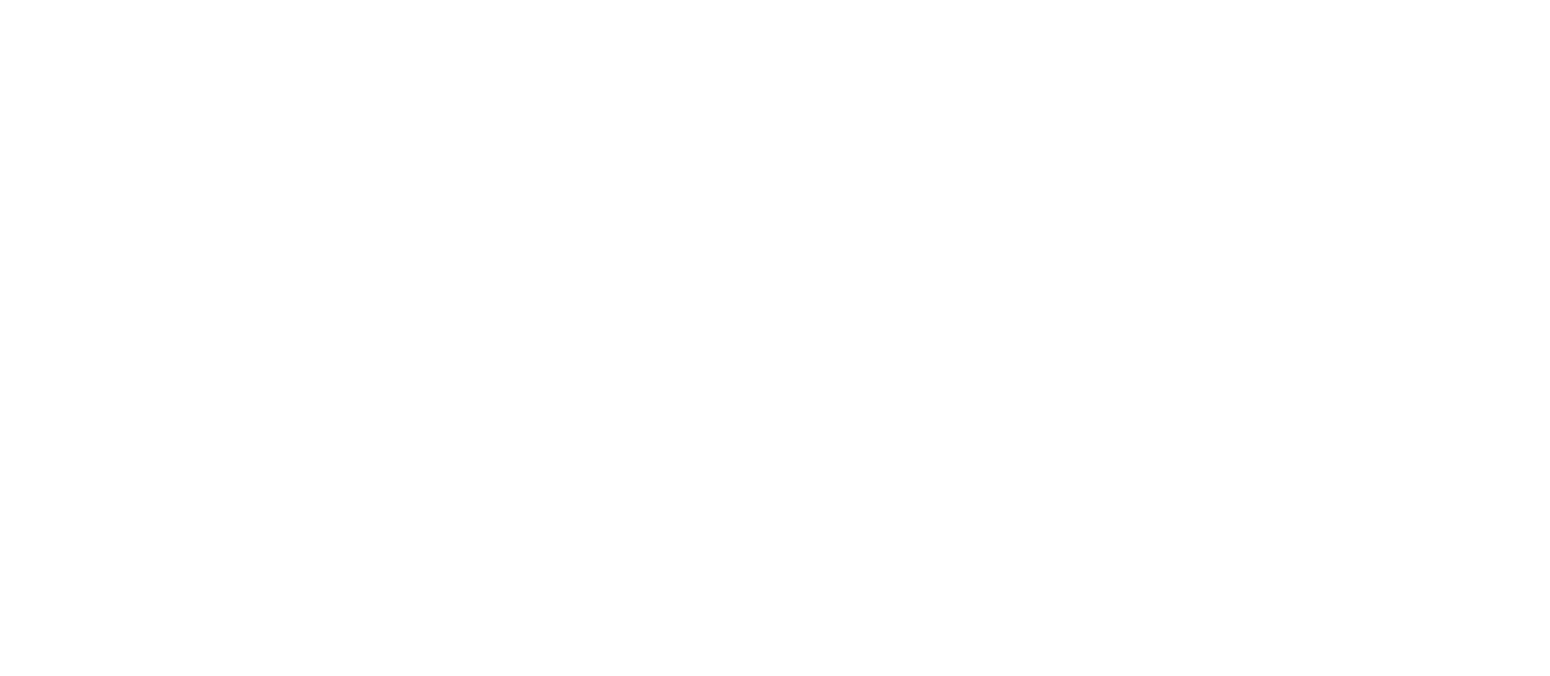
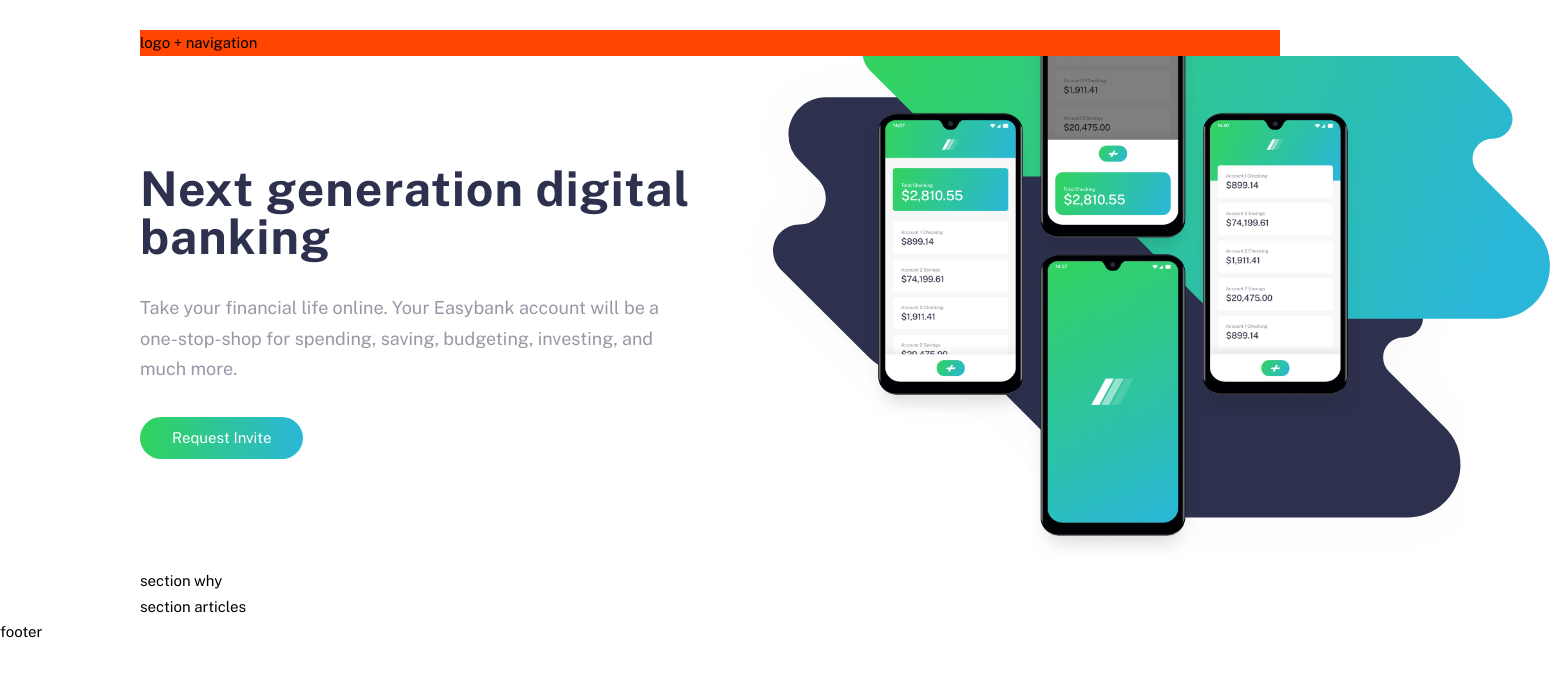
Before and after one commit to StephenThagana/Responsive-Easybank-landing-page, a website: page index.html in a window 1280 px wide. Shown: the whole page, 1550 px wide, since content can reach past the window. Drawn offline with nearby package versions, Linux system fonts and the light colour scheme.

Commit message:
initial commit

```diff
--- a/index.html
+++ b/index.html
@@ -10,6 +10,7 @@
       href="https://fonts.googleapis.com/css2?family=Public+Sans:wght@300;400;700&display=swap"
       rel="stylesheet"
     />
+    <link rel="stylesheet" href="css/styles.css" />
     <link
       rel="icon"
       type="image/png"
@@ -19,7 +20,28 @@
 
     <title>Easybank landing page</title>
   </head>
-  <body></body>
+  <body class="main__grid">
+    <section class="section__home">
+      <header class="header">logo + navigation</header>
+      <div class="home grid grid-col--2">
+        <div class="home__description">
+          <h1 class="heading-primary">Next generation digital banking</h1>
+          <p class="home__description-text">
+            Take your financial life online. Your Easybank account will be a
+            one-stop-shop for spending, saving, budgeting, investing, and much
+            more.
+          </p>
+          <a href="#" class="btn__link btn--full"> Request Invite</a>
+        </div>
+        <div class="home__photo">
+          <img src="images/image-mockups.png" alt="photo 1" class="home__img" />
+        </div>
+      </div>
+    </section>
+    <section class="section__why">section why</section>
+    <section class="section__articles">section articles</section>
+    <footer class="footer">footer</footer>
+  </body>
 </html>
 
 <!-- Home
--- a/sass/abstracts/_variables.scss
+++ b/sass/abstracts/_variables.scss
@@ -13,6 +13,6 @@
   ///////////////////////
   /// fonts
 
-  --font-size-default: 1.8rem;
+  --font-size-default: 1.5rem;
   --font-family-default: "Public Sans", sans-serif;
 }
--- a/sass/base/_base.scss
+++ b/sass/base/_base.scss
@@ -13,12 +13,23 @@
 }
 body {
   box-sizing: border-box;
+  overflow-x: hidden;
 }
 .container {
   max-width: 144rem;
-  padding: 0 7.2rem;
+  padding: 0 15rem;
   margin: 0 auto;
 }
+.main__grid {
+  display: grid;
+  grid-template-columns:
+    [full-start] minmax(14rem, 1fr) [center-start] repeat(
+      8,
+      [col-start] minmax(min-content, 14rem) [col-end]
+    )
+    [center-end] minmax(14rem, 1fr) [full-end];
+}
+
 .grid {
   display: grid;
   gap: 3.2rem;
@@ -35,3 +46,11 @@
 .grid-col--5 {
   grid-template-columns: repeat(5, 1fr);
 }
+
+// display: grid;
+// grid-template-rows: 80vh min-content 40vw repeat(3, min-content);
+// grid-template-columns:
+//   [sidebar-start] 8rem [sidebar-end full-start] minmax(6rem, 1fr)
+//   [center-start] repeat(8, [col-start] minmax(min-content, 14rem) [col-end])
+//   [center-end] minmax(6rem, 1fr)
+//   [full-end]; //max can be 14rem but never below the mincontent
--- a/sass/base/_typography.scss
+++ b/sass/base/_typography.scss
@@ -4,3 +4,11 @@
   font-weight: 400;
   line-height: 1.7;
 }
+.heading-primary {
+  font-size: 4.8rem;
+  font-weight: 700;
+  display: block;
+  line-height: 1;
+  letter-spacing: 1px;
+  color: var(--color-Dark-Blue);
+}
--- a/sass/components/_button.scss
+++ b/sass/components/_button.scss
@@ -0,0 +1,28 @@
+.btn__link:link,
+.btn__link:visited {
+  display: inline-block;
+  text-decoration: none;
+  font-weight: 400;
+  font-size: 1.5rem;
+  border-radius: 3.5rem;
+  padding: 0.8rem 3.2rem;
+  transition: all 0.3s;
+}
+.btn--full:link,
+.btn--full:visited {
+  background-image: linear-gradient(
+    to right,
+    var(--color-Lime-Green),
+    var(--color-Bright-Cyan)
+  );
+  color: #fff;
+}
+
+.btn--full:hover,
+.btn--full:active {
+  background-color: red;
+  color: #ffff;
+}
+
+// --color-Lime-Green: hsl(136, 65%, 51%);
+// --color-Bright-Cyan: hsl(192, 70%, 51%);
--- a/sass/components/_header.scss
+++ b/sass/components/_header.scss
@@ -0,0 +1,3 @@
+.header {
+  background-color: orangered;
+}
--- a/sass/layout/_footer.scss
+++ b/sass/layout/_footer.scss
@@ -0,0 +1,3 @@
+.footer {
+  grid-column: full-start / full-end;
+}
--- a/sass/layout/_section__articles.scss
+++ b/sass/layout/_section__articles.scss
@@ -0,0 +1,3 @@
+.section__articles {
+  grid-column: center-start / center-end;
+}
--- a/sass/layout/_section__home.scss
+++ b/sass/layout/_section__home.scss
@@ -0,0 +1,31 @@
+.section__home {
+  padding-top: 3rem;
+  grid-column: center-start / full-end;
+}
+.home {
+  &__description {
+    padding: 4.8rem 0;
+    display: flex;
+    justify-content: center;
+    align-items: flex-start;
+    flex-direction: column;
+    gap: 3.2rem;
+
+    &-text {
+      font-size: 1.8rem;
+      color: var(--color-neutral-Grayish-Blue);
+    }
+  }
+  &__photo {
+    background-image: url(../../images/bg-intro-desktop.svg);
+    background-size: cover;
+    background-position: bottom;
+    margin: 0 -27rem 0 0;
+    overflow: hidden;
+  }
+}
+
+.home__img {
+  width: 60%;
+  margin: -10rem 0 0 14rem;
+}
--- a/sass/layout/_section__why.scss
+++ b/sass/layout/_section__why.scss
@@ -0,0 +1,3 @@
+.section__why {
+  grid-column: center-start / center-end;
+}
--- a/sass/main.scss
+++ b/sass/main.scss
@@ -0,0 +1,20 @@
+// abstracts files
+@import "abstracts/functions";
+@import "abstracts/mixins";
+@import "abstracts/variables";
+
+// base files
+@import "base/animations";
+@import "base/base";
+@import "base/typography";
+@import "base/utilities";
+
+// components files
+@import "components/button";
+@import "components/header";
+
+// layout files
+@import "layout/footer";
+@import "layout/section__articles";
+@import "layout/section__home";
+@import "layout/section__why";
```
Also changed, not shown: css/styles.css.
